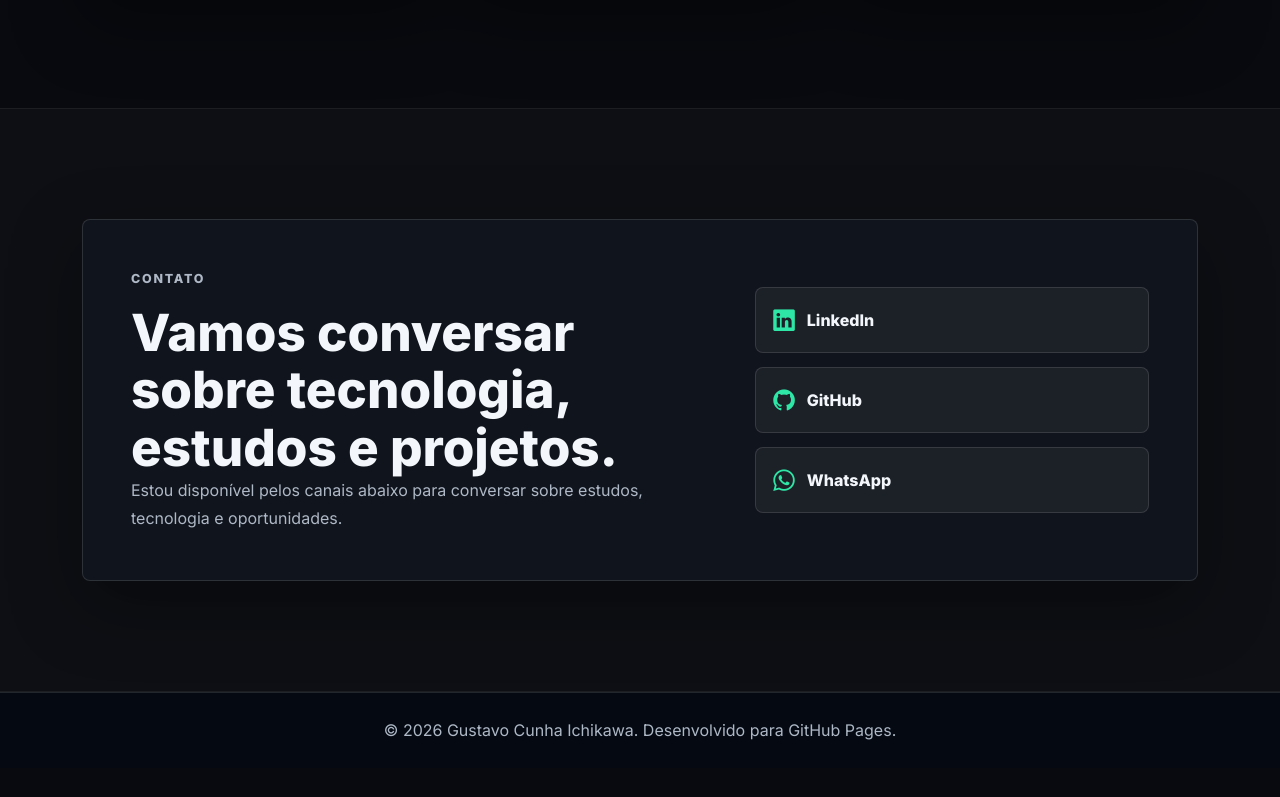
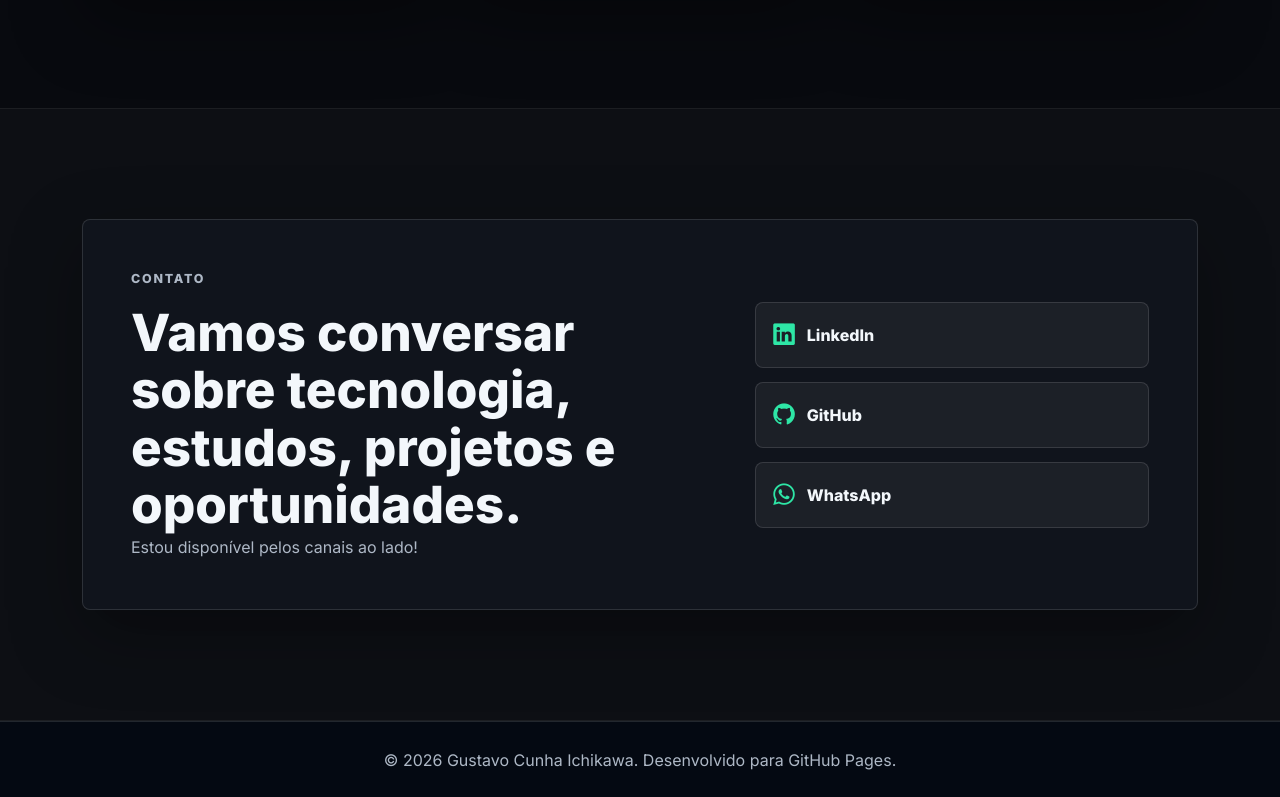
Before and after one commit to Gu-Ichikawa/Gu-Ichikawa.github.io, a plain HTML site: page index.html in a window 1280 px wide. Shown: the part 4089-4886 px from the top of the page. Before the commit the page ends 4857 px from the top, so only its background shows below. Drawn offline with nearby package versions, Linux system fonts and the light colour scheme.

Commit message:
Ajuste de texto

```diff
--- a/index.html
+++ b/index.html
@@ -389,8 +389,8 @@
                 <div class="contact-panel reveal">
                     <div>
                         <p class="eyebrow">Contato</p>
-                        <h2>Vamos conversar sobre tecnologia, estudos e projetos.</h2>
-                        <p>Estou disponível pelos canais abaixo para conversar sobre estudos, tecnologia e oportunidades.</p>
+                        <h2>Vamos conversar sobre tecnologia, estudos, projetos e oportunidades.</h2>
+                        <p>Estou disponível pelos canais ao lado!</p>
                     </div>
 
                     <div class="contact-actions">
```
